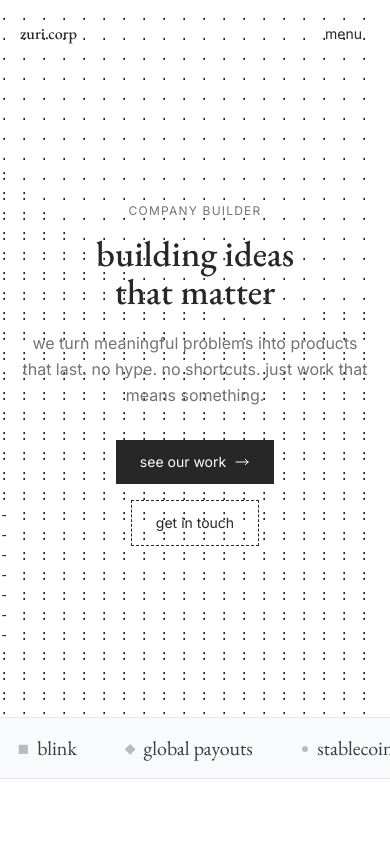
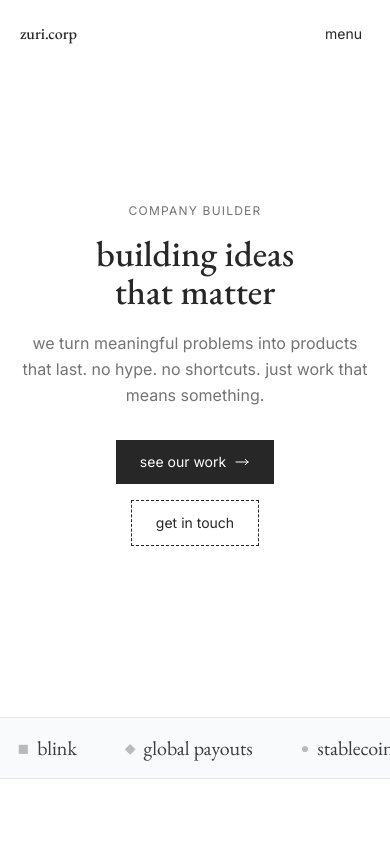
Before and after one commit to Babalolaolawale/zuri.corp, a React (Vite) app: page / in a window 390 px wide. Shown: the top 844 px of the page. Built offline with nearby package versions, Linux system fonts and the light colour scheme.

Commit message:
style: adjust ASCII canvas opacity and visibility for better responsiveness

```diff
--- a/src/components/ascii.tsx
+++ b/src/components/ascii.tsx
@@ -27,7 +27,7 @@
     let animationId: number;
     const render = () => {
       ctx.clearRect(0, 0, canvas.width, canvas.height);
-      ctx.fillStyle = '#1a1a1a'; // Maximum visibility text color
+      ctx.fillStyle = 'rgba(26, 26, 26, 0.25)'; // Balanced visibility text color
       ctx.font = '14px monospace';
 
       const size = 20;
@@ -72,7 +72,7 @@
     };
   }, []);
 
-  return <canvas ref={canvasRef} className="absolute inset-0 pointer-events-none opacity-100 z-0" />;
+  return <canvas ref={canvasRef} className="hidden md:block absolute inset-0 pointer-events-none opacity-60 z-0" />;
 }
 
 export function AsciiWave() {
```
